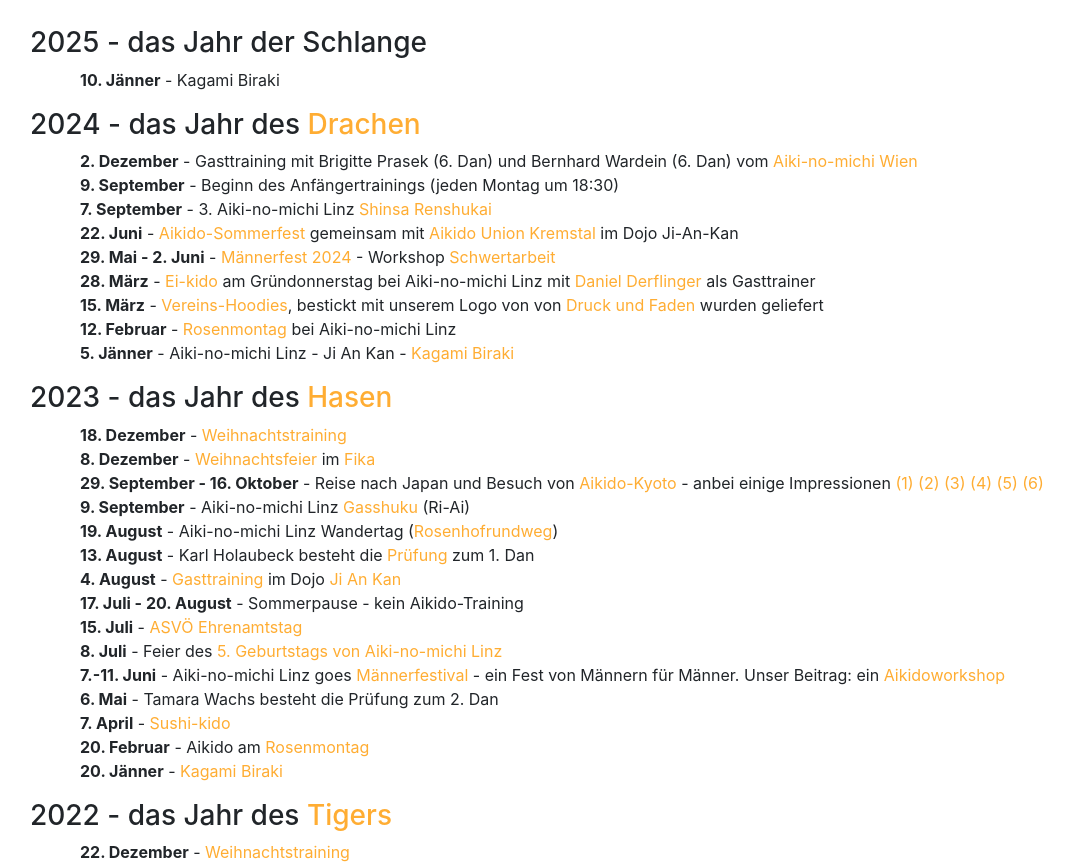
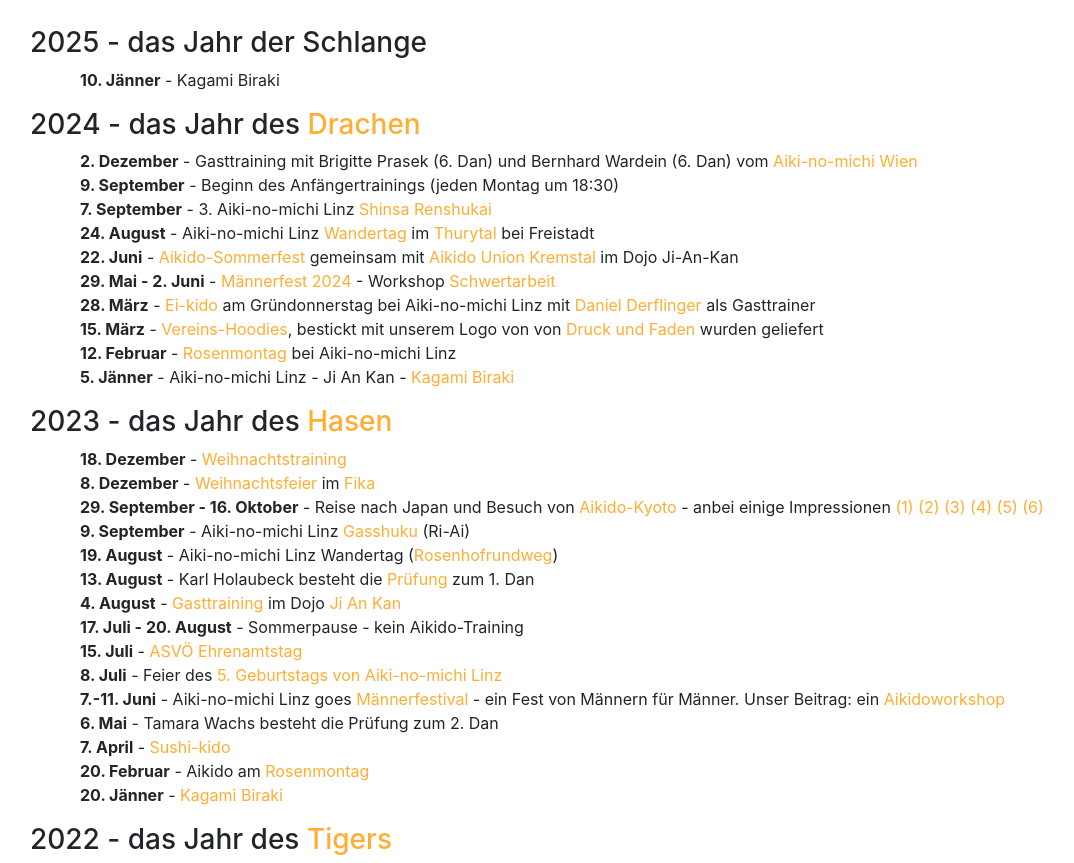
Before and after one commit to TWachs/aikinomichi-linz, a Jekyll site: the page built from aktuelles.md, in a window 1280 px wide and 900 px high, scrolled down 548 px, cut to the strip 37-900 px from the top of the window. Shown: the whole strip, without its empty margins (55-1129 px from the left). Built offline with Jekyll 4.4.1, drawn with Linux system fonts in a browser that asks for light colours; nearby versions of some CDN libraries.

Commit message:
Update aktuelles.md

```diff
--- a/aktuelles.md
+++ b/aktuelles.md
@@ -16,6 +16,7 @@
 * **2. Dezember** - Gasttraining mit Brigitte Prasek (6. Dan) und Bernhard Wardein (6. Dan) vom [Aiki-no-michi Wien](http://www.aikinomichi.at/drupal7/){:target="_blank"}
 * **9. September** - Beginn des Anfängertrainings (jeden Montag um 18:30)
 * **7. September** - 3. Aiki-no-michi Linz [Shinsa Renshukai](https://www.facebook.com/photo/?fbid=1006464580910357&set=a.173888970834593){:target="_blank"}
+* **24. August** - Aiki-no-michi Linz [Wandertag](){:target="_blank"} im [Thurytal](https://freistadt.city/standort/thurytal/){:target="_blank"} bei Freistadt
 * **22. Juni** - [Aikido-Sommerfest](https://www.facebook.com/photo?fbid=122154300854234000&set=pcb.122154300908234000){:target="_blank"} gemeinsam mit [Aikido Union Kremstal](https://www.facebook.com/profile.php?id=61557020004810){:target="_blank"} im Dojo Ji-An-Kan
 * **29. Mai - 2. Juni** - [Männerfest 2024](https://www.maennerfestival.at/festival.html){:target="_blank"} - Workshop [Schwertarbeit](https://www.maennerfestival.at/japanische-schwertarbeit-2.html){:target="_blank"}
 * **28. März** - [Ei-kido](https://www.facebook.com/photo?fbid=922124529922759&set=pcb.922125089922703){:target="_blank"} am Gründonnerstag bei Aiki-no-michi Linz mit [Daniel Derflinger](https://www.facebook.com/daniel.derflinger){:target="_blank"} als Gasttrainer
```
